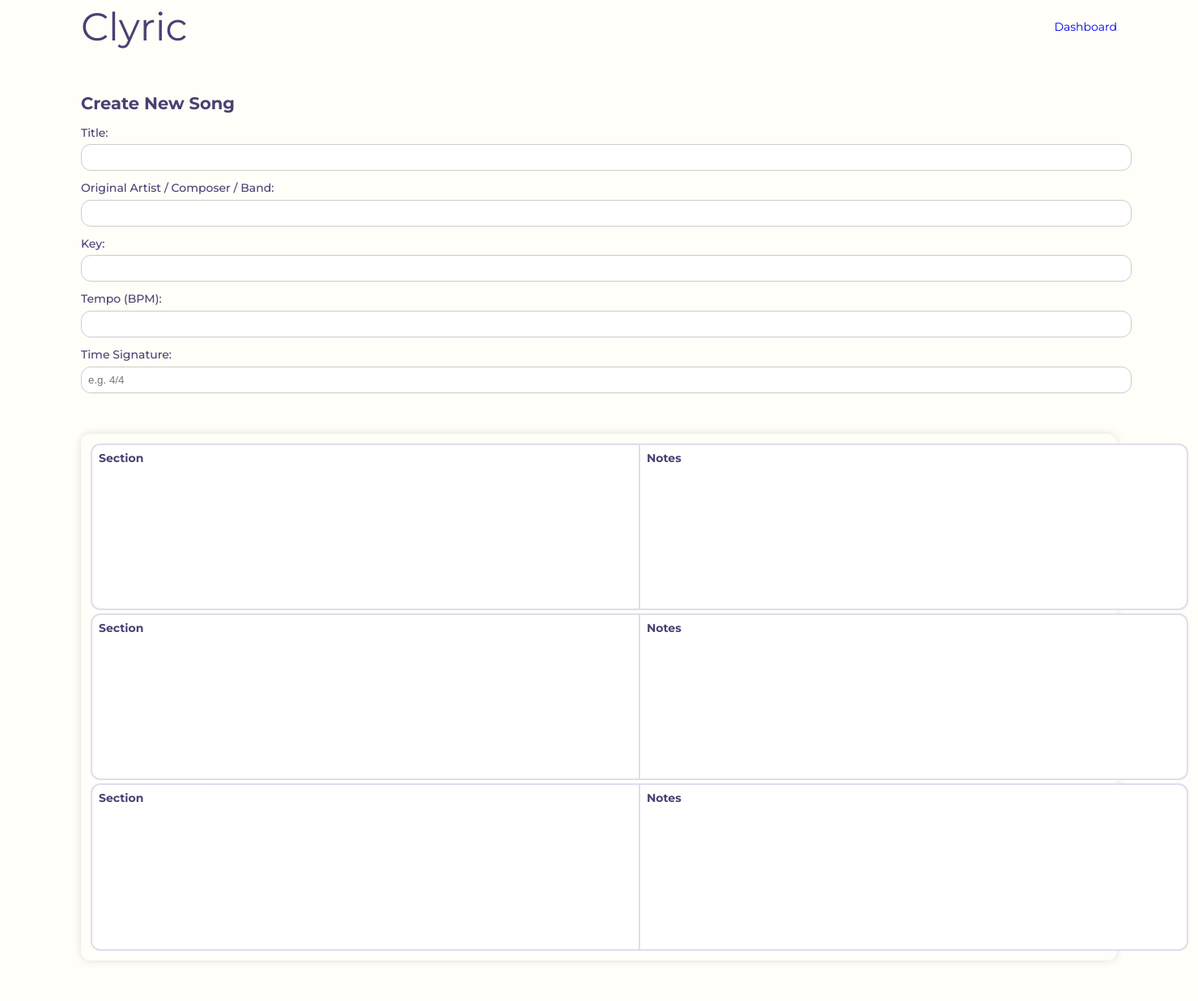
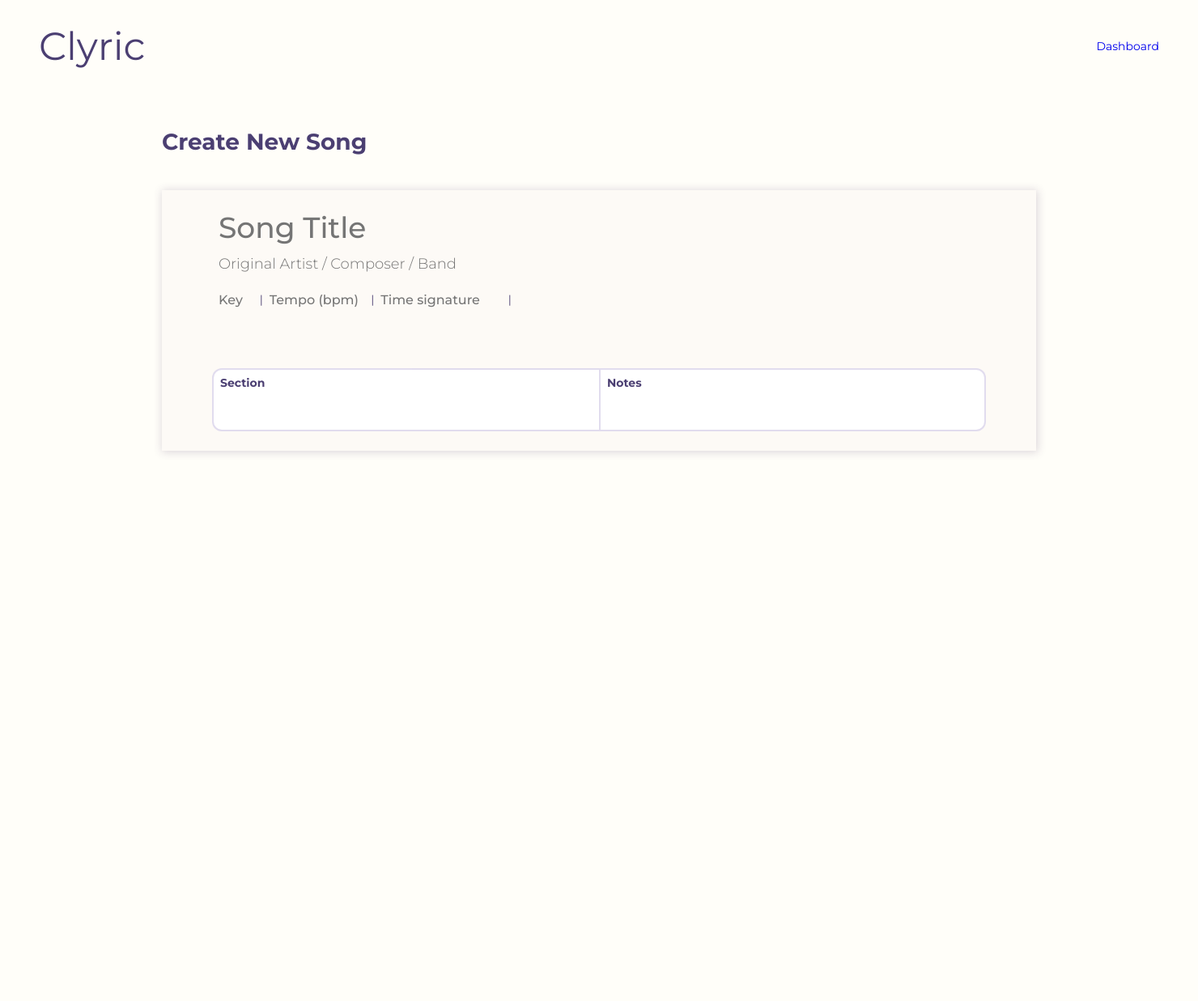
Before and after one commit to WianGertenbach/clyric, a Flask app: page /new in a window 1480 px wide. Shown: the whole page at 81% size. After the commit the page ends 562 px from the top, so only its background shows below. Run offline with Flask 3, Linux system fonts and the light colour scheme.

Commit message:
made changes to New song UI

```diff
--- a/app/static/css/style.css
+++ b/app/static/css/style.css
@@ -60,8 +60,6 @@ h4 {
 }
 
 
-
-
 body {
   background-color: var(--color-background);
   font-size: var(--p-size);
@@ -75,12 +73,9 @@ body {
 }
 
 .container {
-  padding: 0px 100px;
+  margin: 0px 200px;
 }
 
-section {
-  margin: 50px 0px;
-}
 
 .navbar {
   display: flex;
@@ -88,8 +83,14 @@ section {
   align-content: stretch;
   justify-content: space-between;
   height: fit-content;
-  padding-top: 24px;
-  padding-bottom: 24px;
+  padding: 48px;
+
+}
+
+p {
+  margin: 0;
+  padding: 0;
+  font-family: var(--font-family);
 }
 
 nav {
@@ -123,6 +124,7 @@ a {
 .dashboard {
   display: flex;
   flex-direction: column;
+  margin-top: 50px;
 }
 
 .song-info {
@@ -158,35 +160,38 @@ label {
 }
 
 input[type="text"], input[type="number"] {
-  width: 100%;
-  padding: 0.5rem;
+  /*width: 100%;*/
   border: 1px solid #ccc;
+  padding: 0px 8px;
   border-radius: 12px;
+  font-family: var(--font-family);
+  background-color: rgba(255, 255, 255, 0);
 }
 
 input[type="textarea"]{
-  width: 100%;
+  /*width: 100%;*/
   box-sizing: border-box;
   padding: 24px 8px;
   border: 1px solid #ccc;
   border: none;
+  font-family: var(--font-family);
 }
 
 .top-wrapper {
-  padding: 12px;
-  box-shadow: 0px 0px 10px 0px rgba(88, 88, 88, 0.19);
+  padding: 12px 50px;
   border-radius: 12px;
   display: flex;
   flex-direction: column;
+  justify-content:top ;
   gap: 4px;
 }
 
 .column-wrapper {
   display: grid;
-  grid-template-columns: 1fr 3fr;
+  grid-template-columns: 1fr 1fr;
   background-color: #ffffff;
   border-radius: 24px;
-
+  width: 100%;
 }
 
 .lyrics-wrapper, .notes-wrapper{
@@ -219,3 +224,59 @@ textarea {
   resize: none;
   font-family: var(--font-family);
 }
+
+.song-data {
+  display: flex;
+  gap: 12px;
+}
+
+#title, #artist, #key, #tempo, #time_signature {
+  border: none;
+  border-radius: 0;
+  outline: none;
+  background: none;
+  font-size: 16px;
+  font-weight: 500;
+  color: #4B3F72;
+}
+
+.page {
+  margin-top: 50px;
+  display: flex;
+  flex-direction: column;
+  background-color: #fdfaf6;
+  padding: 12px;
+  box-shadow: 1px 1px 10px 1px rgba(77, 50, 95, 0.19);
+}
+
+.song-content {
+  margin-top: 50px;
+}
+
+.metadata {
+  padding: 12px 50px;
+}
+
+.title-artist {
+  display: flex;
+  flex-direction: column;
+  margin-bottom: 24px;
+}
+
+#title {
+  font-size: 36px;
+  font-family: var(--font-family);
+  color: var(--color-text);
+}
+
+#artist {
+  font-size: 18px;
+  font-weight: 300;
+}
+
+
+.tempo-key {
+  display: flex;
+  justify-content: start;
+  gap: 0px;
+}
--- a/app/templates/base.html
+++ b/app/templates/base.html
@@ -13,7 +13,7 @@
 <body>
 
   <!-- Shared Header -->
-  <header class="navbar container">
+  <header class="navbar">
     <div class="logo">
       Clyric
     </div>
--- a/app/templates/new.html
+++ b/app/templates/new.html
@@ -3,40 +3,37 @@
 {% block title %}{{ 'Edit Song' if song_id else 'New Song' }}{% endblock %}
 
 {% block content %}
-<section class="metadata container">
-  <h1>{{ 'Edit Song' if song_id else 'Create New Song' }}</h1>
+<div class="container" style="margin-top: 50px;">  <h1>{{ 'Edit Song' if song_id else 'Create New Song' }}</h1> </div>
 
-  <form method="POST" action="">
-    <div>
-      <label for="title">Title:</label>
-      <input type="text" name="title" id="title" required>
+<section class="page container">
+  <section>
+
+  <form method="POST" action="" class="metadata">
+    <div class="song-data title-artist">
+      <input type="text" name="title" id="title" required placeholder="Song Title">
+
+      <input type="text" name="artist" id="artist" placeholder="Original Artist / Composer / Band">
     </div>
 
-    <div>
-      <label for="artist">Original Artist / Composer / Band:</label>
-      <input type="text" name="artist" id="artist">
+    <div class="song-data tempo-key">
+      <input type="text" name="key" id="key" placeholder="Key" oninput="resizeInput(this)" style="width: 4ch;">
+
+      <p>|</p>
+
+      <input type="text" name="tempo" id="tempo" min="0" placeholder="Tempo (bpm)" oninput="resizeInput(this)" style="width: 11ch;">
+
+      <p>|</p>
+
+      <input type="text" name="time_signature" id="time_signature" placeholder="Time signature" oninput="resizeInput(this)" style="width:14ch;">
+
+      <p>|</p>
+
     </div>
-
-    <div>
-      <label for="key">Key:</label>
-      <input type="text" name="key" id="key">
-    </div>
-
-    <div>
-      <label for="tempo">Tempo (BPM):</label>
-      <input type="number" name="tempo" id="tempo" min="0">
-    </div>
-
-    <div>
-      <label for="time_signature">Time Signature:</label>
-      <input type="text" name="time_signature" id="time_signature" placeholder="e.g. 4/4">
-    </div>
-
   </form>
 
 </section>
 
-<section class="container song-content">
+<section class="song-content">
   <div class="top-wrapper">
 
     <div class="second-wrapper">
@@ -44,60 +41,24 @@
         <div class="lyrics-wrapper">
           <h4>Section</h4>
           <form action="" class="lyrics-area">
-            <textarea name="lyrics" id="lyrics" rows="10" cols="80"></textarea>
+            <textarea name="lyrics" id="lyrics"></textarea>
           </form>
         </div>
 
       <div class="notes-wrapper">
         <h4>Notes</h4>
         <form action="" class="notes-area">
-          <textarea name="notes" id="notes" rows="10" cols="80"></textarea>
+          <textarea name="notes" id="notes"></textarea>
         </form>
       </div>
     </div>
   </div>
 
-      <div class="second-wrapper">
-      <div class="column-wrapper">
-        <div class="lyrics-wrapper">
-          <h4>Section</h4>
-          <form action="" class="lyrics-area">
-            <textarea name="lyrics" id="lyrics" rows="10" cols="80"></textarea>
-          </form>
-        </div>
-
-      <div class="notes-wrapper">
-        <h4>Notes</h4>
-        <form action="" class="notes-area">
-          <textarea name="notes" id="notes" rows="10" cols="80"></textarea>
-        </form>
-      </div>
-    </div>
   </div>
-      <div class="second-wrapper">
-      <div class="column-wrapper">
-        <div class="lyrics-wrapper">
-          <h4>Section</h4>
-          <form action="" class="lyrics-area">
-            <textarea name="lyrics" id="lyrics" rows="10" cols="80"></textarea>
-          </form>
-        </div>
-
-      <div class="notes-wrapper">
-        <h4>Notes</h4>
-        <form action="" class="notes-area">
-          <textarea name="notes" id="notes" rows="10" cols="80"></textarea>
-        </form>
-      </div>
-    </div>
-  </div>
-
-
-
-  </div>
-
+</section>
 
 </section>
+
 
 <script>
   document.addEventListener("input", function (e) {
@@ -106,5 +67,10 @@
       e.target.style.height = (e.target.scrollHeight) + "px";
     }
   });
+
+  function resizeInput(input) {
+    const length = input.value.length;
+    input.style.width = (length > 0 ? length + 1 : 4) + 'ch'; // default to 4ch if empty
+  }
 </script>
 {% endblock %}
```
